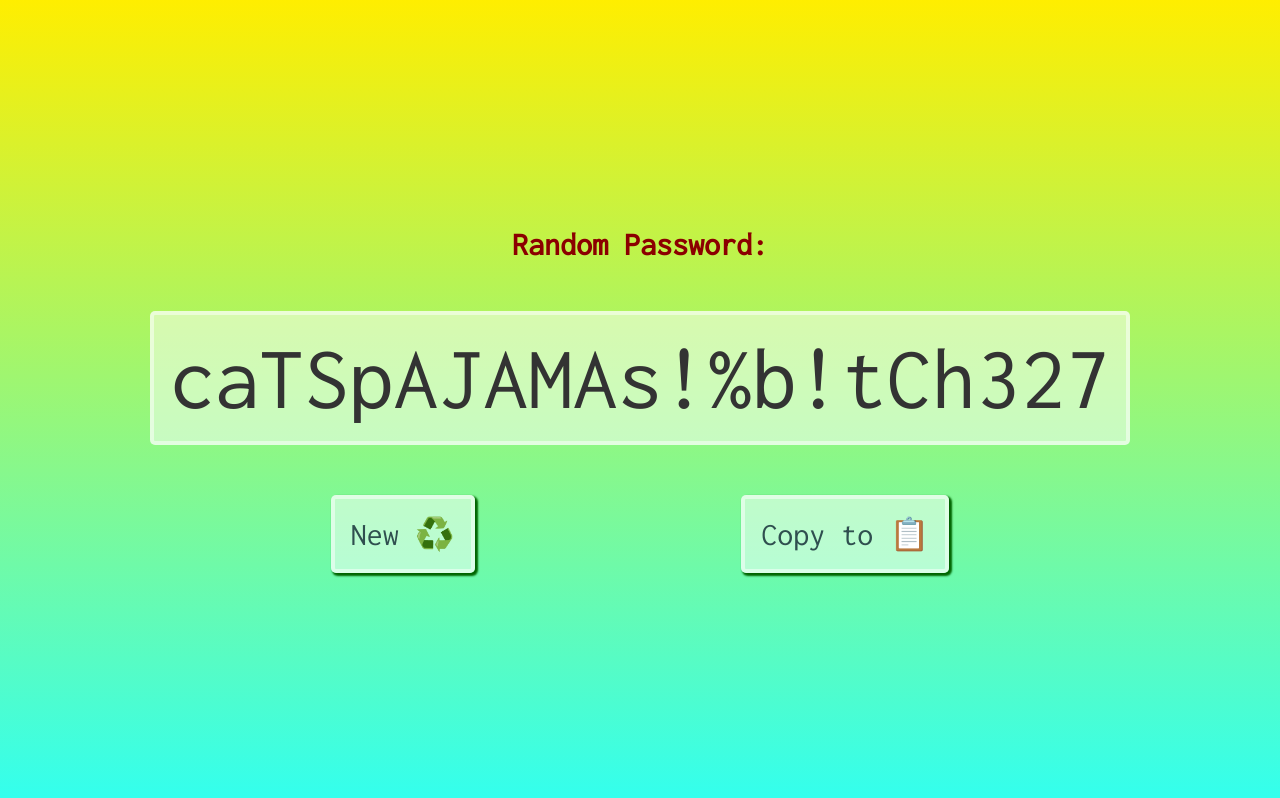
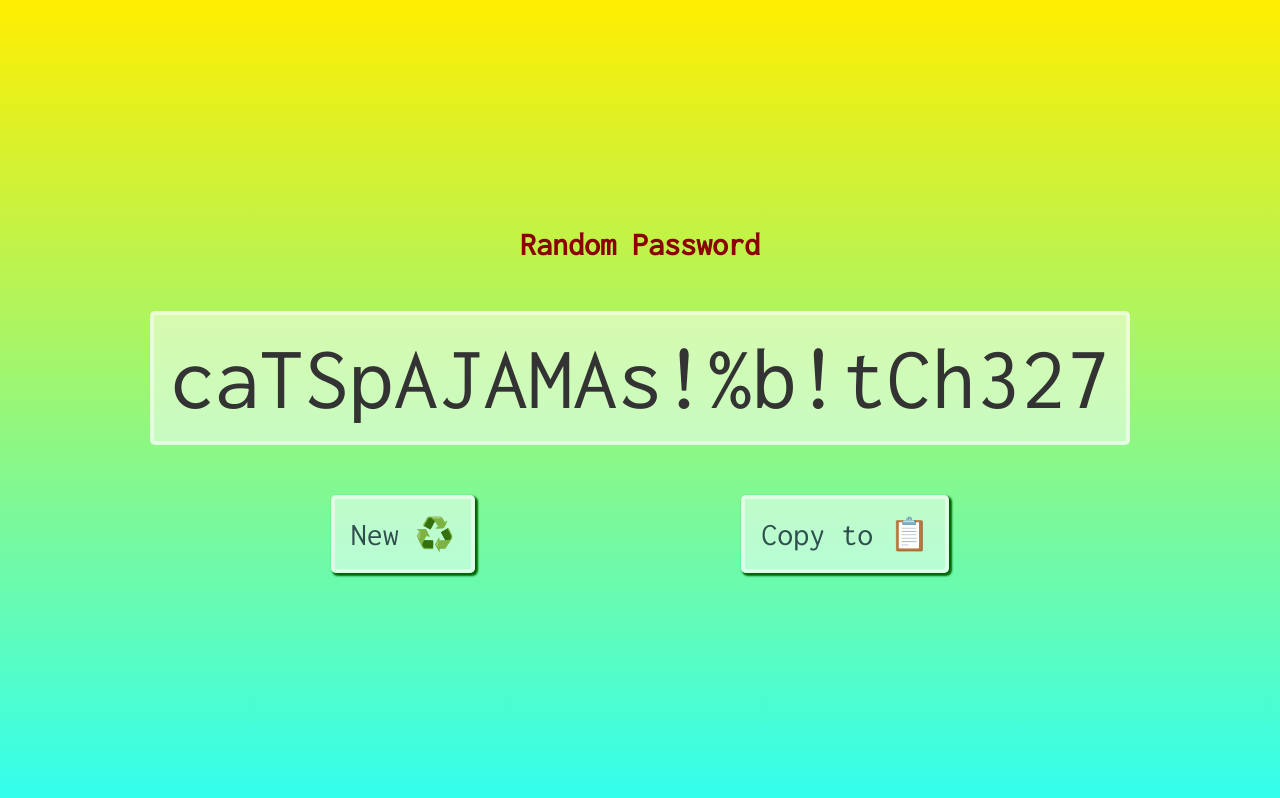
Before and after one commit to ThomasAndrewMacLean/generatePasswords, a website with bundled scripts: page dist/index.html in a window 1280 px wide. Built offline with nearby package versions, Linux system fonts and the light colour scheme.

Commit message:
Update index.html

```diff
--- a/dist/index.html
+++ b/dist/index.html
@@ -23,7 +23,7 @@
 
 <body>
     <main>
-        <h1>Random password: </h1>
+        <h1>Random password</h1>
         <span id="password"><noscript>Turn on javascript...</noscript></span>
         <div class="button-wrap">
             <button id="newPasswordbtn">New ♻️</button>
```
